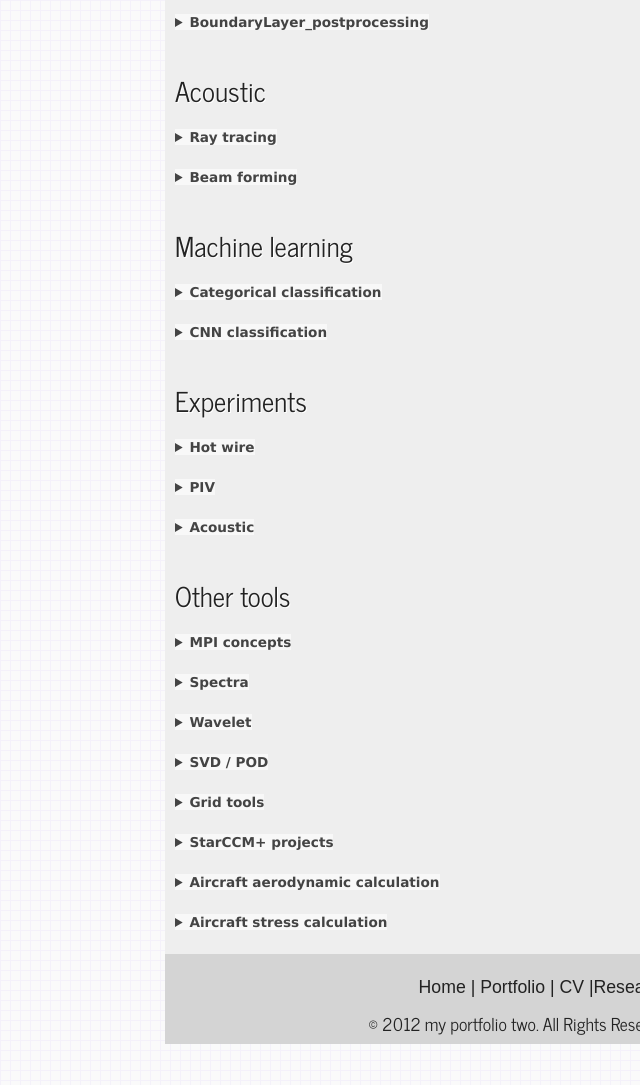
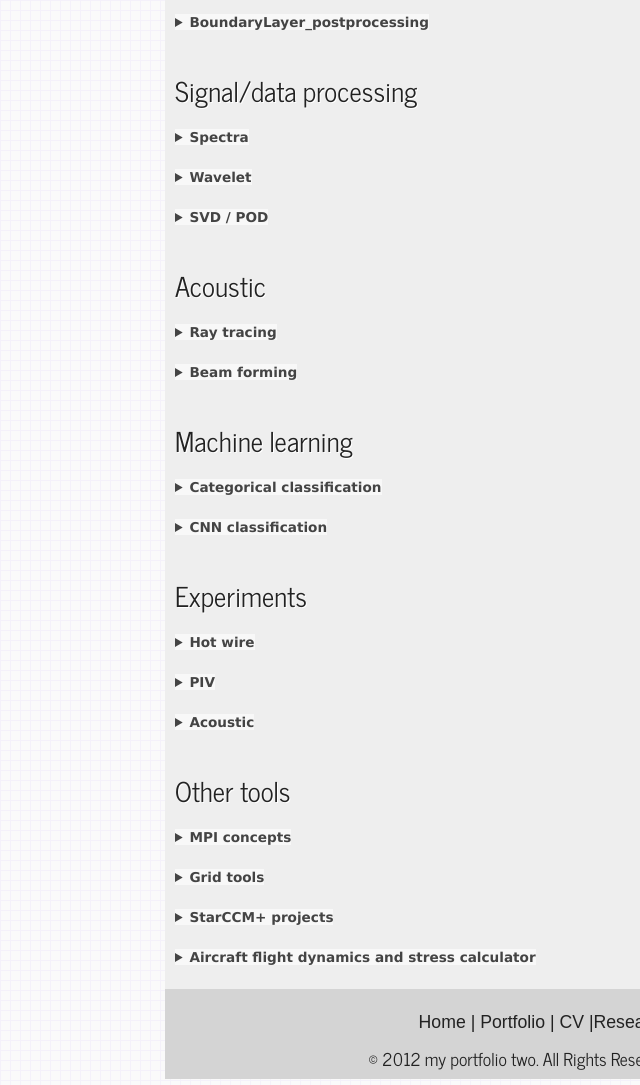
Before and after one commit to rsebastian91/rsebastian91.github.io, a plain HTML site: page portfolio.html in a window 1280 px wide. Shown: the part 1360-2445 px from the top of the page, without its empty margins (0-640 px from the left). Drawn offline with Linux system fonts and the light colour scheme.

Commit message:
added aircraft calculator

```diff
--- a/portfolio.html
+++ b/portfolio.html
@@ -431,6 +431,27 @@ detailsElements.forEach((detail) => {
 
 	<br>
 
+	<h1>Signal/data processing</h1>
+
+	<details>
+	<summary><strong>Spectra </strong> </summary>
+	</details>
+
+	<br>
+
+	<details>
+	<summary><strong>Wavelet </strong> </summary>
+	</details>
+
+	<br>
+
+	<details>
+	<summary><strong>SVD / POD </strong> </summary>
+	</details>
+
+	<br>
+
+
 	<h1>Acoustic</h1>
 
 	<details>
@@ -464,6 +485,8 @@ detailsElements.forEach((detail) => {
 	<a href="https://github.com/rsebastian91/CNNClassification" target="_blank"> [github repository] </a>
 	</details>
 
+	<br>
+
 
 	<h1>Experiments</h1>
 	<details>
@@ -482,31 +505,13 @@ detailsElements.forEach((detail) => {
 	<summary><strong>Acoustic </strong> </summary>
 	</details>
 
-
+	<br>
 
 	<h1>Other tools</h1>
 	<details>
 	<summary><strong>MPI concepts </strong> </summary>
-	FORTRAN examples of fundamental MPI concepts.
+	These are simple FORTRAN codes presenting the fundamentals of MPI concepts.
 	<a href="https://github.com/rsebastian91/MPI" target="_blank"> [github repository] </a>
-	</details>
-
-	<br>
-
-	<details>
-	<summary><strong>Spectra </strong> </summary>
-	</details>
-
-	<br>
-
-	<details>
-	<summary><strong>Wavelet </strong> </summary>
-	</details>
-
-	<br>
-
-	<details>
-	<summary><strong>SVD / POD </strong> </summary>
 	</details>
 
 	<br>
@@ -525,14 +530,11 @@ detailsElements.forEach((detail) => {
 	<br>
 
 	<details>
-	<summary><strong>Aircraft aerodynamic calculation </strong> </summary>
+	<summary><strong>Aircraft flight dynamics and stress calculator </strong> </summary>
+	These are Excel files prepared during the Bachelor thesis for calculating the aerodynamic and stress loads in an aircraft.
+	<a href="https://github.com/rsebastian91/AircraftAerodynamicAndStressCalc" target="_blank"> [github repository] </a>
 	</details>
 
-	<br>
-
-	<details>
-	<summary><strong>Aircraft stress calculation </strong> </summary>
-	</details>
 
 
 
```
